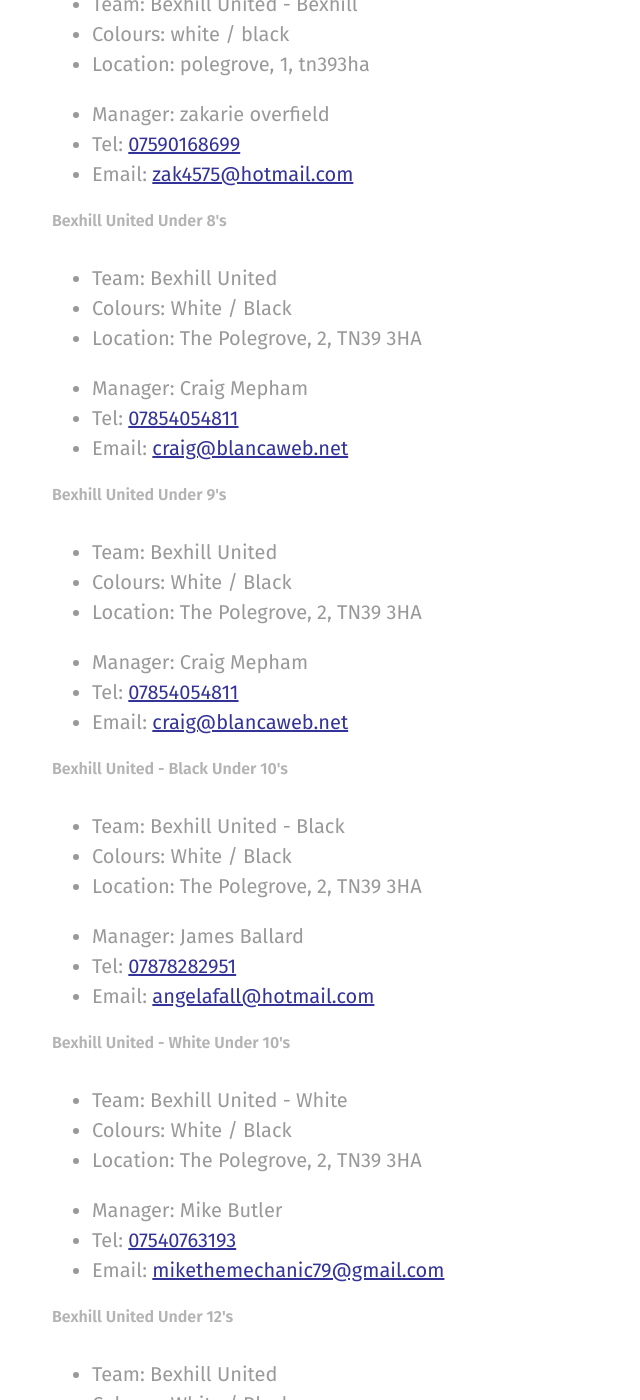
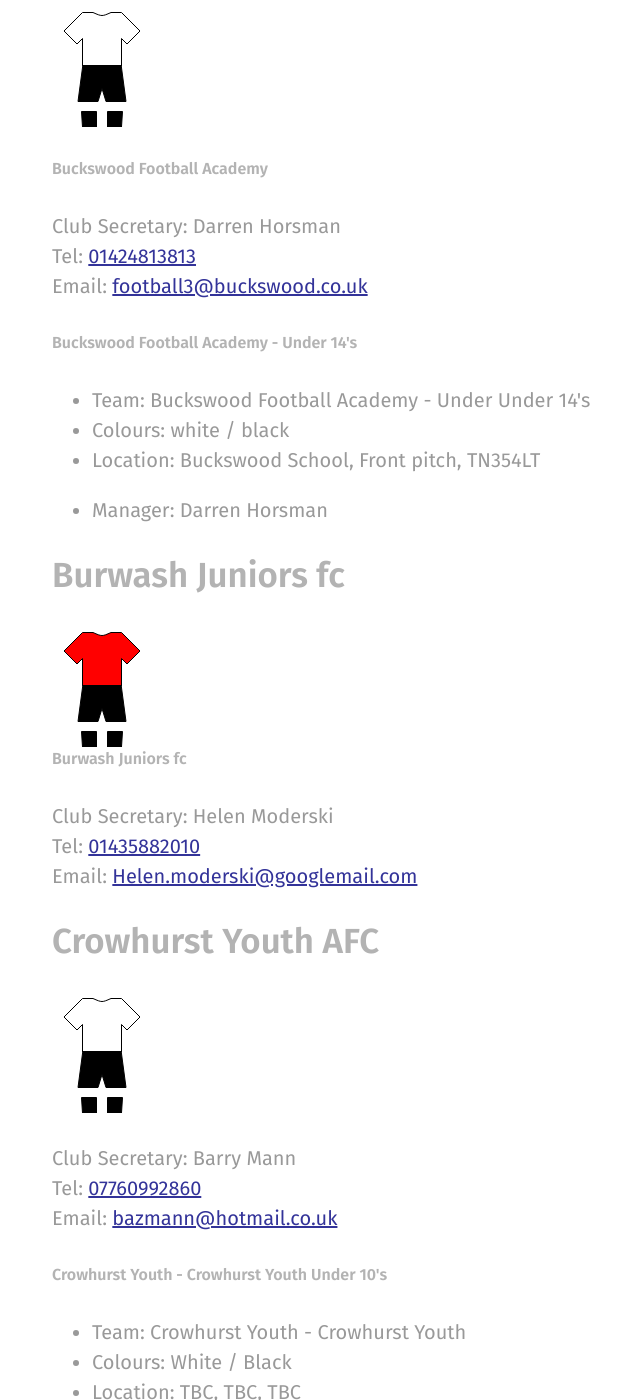
Before and after one commit to rotherleague/Rother, a Jekyll site: the page built from clubs.md, in a window 1280 px wide and 1400 px high, scrolled down 1114 px. Shown: the whole window, without its empty margins (28-668 px from the left). Built offline with Jekyll 4.4.1, drawn with Linux system fonts in a browser that asks for light colours; nearby versions of some CDN libraries; some of the changed text lies outside the part shown.

Commit message:
Update bexhill.html

```diff
--- a/_includes/clubs/bexhill.html
+++ b/_includes/clubs/bexhill.html
@@ -5,206 +5,3 @@
  </p>
  <p>Club Secretary: Simon Dunne<br>
  Email: <a href="mailto:simon_dunne@hotmail.co.uk">simon_dunne@hotmail.co.uk</a></p>
-
-
-<div>
-   <div>
-     <div>
-       <h5>Bexhill United - Bexhill Under 7's</h5>
-     </div>
-     <ul>
-       <li>Team: Bexhill United - Bexhill</li>
-       <li>Colours: white / black</li>
-       <li>Location: polegrove, 1, tn393ha</li>
-     </ul>
-     <ul>
-       <li>Manager: zakarie overfield<br>
-       </li>
-       <li>Tel: <a href="tel:07590168699">07590168699</a><br>
-       </li>
-       <li>Email: <a href="mailto:zak4575@hotmail.com">zak4575@hotmail.com</a><br>
-       </li>
-     </ul>
-   </div>
-</div>
- <div>
-   <div>
-     <div>
-       <h5>Bexhill United Under 8's</h5>
-     </div>
-     <ul>
-       <li>Team: Bexhill United</li>
-       <li>Colours: White / Black</li>
-       <li>Location: The Polegrove, 2, TN39 3HA</li>
-     </ul>
-     <ul>
-       <li>Manager: Craig Mepham<br>
-       </li>
-       <li>Tel: <a href="tel:07854054811">07854054811</a><br>
-       </li>
-       <li>Email: <a href="mailto:craig@blancaweb.net">craig@blancaweb.net</a></li>
-     </ul>
-   </div>
- </div>
- <div>
-   <div>
-     <div>
-       <h5>Bexhill United Under 9's</h5>
-     </div>
-     <ul>
-       <li>Team: Bexhill United</li>
-       <li>Colours: White / Black</li>
-       <li>Location: The Polegrove, 2, TN39 3HA</li>
-     </ul>
-     <ul>
-       <li>Manager: Craig Mepham<br>
-       </li>
-       <li>Tel: <a href="tel:07854054811">07854054811</a><br>
-       </li>
-       <li>Email: <a href="mailto:craig@blancaweb.net">craig@blancaweb.net</a></li>
-     </ul>
-   </div>
- </div>
- <div>
-   <div>
-     <div>
-       <h5>Bexhill United - Black Under 10's</h5>
-     </div>
-     <ul>
-       <li>Team: Bexhill United - Black</li>
-       <li>Colours: White / Black</li>
-       <li>Location: The Polegrove, 2, TN39 3HA</li>
-     </ul>
-     <ul>
-       <li>Manager: James Ballard<br>
-       </li>
-       <li>Tel: <a href="tel:07878282951">07878282951</a><br>
-       </li>
-       <li>Email: <a href="mailto:angelafall@hotmail.com">angelafall@hotmail.com</a><br>
-       </li>
-     </ul>
-   </div>
- </div>
- <div>
-   <div>
-     <div>
-       <h5>Bexhill United - White Under 10's</h5>
-     </div>
-     <ul>
-       <li>Team: Bexhill United - White</li>
-       <li>Colours: White / Black</li>
-       <li>Location: The Polegrove, 2, TN39 3HA</li>
-     </ul>
-     <ul>
-       <li>Manager: Mike Butler<br>
-       </li>
-       <li>Tel: <a href="tel:07540763193">07540763193</a><br>
-       </li>
-       <li>Email: <a href="mailto:mikethemechanic79@gmail.com">mikethemechanic79@gmail.com</a><br>
-       </li>
-     </ul>
-   </div>
- </div>
-
- <div>
-   <div>
-     <div>
-       <h5>Bexhill United Under 12's</h5>
-     </div>
-     <ul>
-       <li>Team: Bexhill United</li>
-       <li>Colours: White / Black</li>
-       <li>Location: The Polegrove, 2, TN29 3HA</li>
-     </ul>
-     <ul>
-       <li>Manager: Ian Rise<br>
-       </li>
-       <li>Tel: <a href="tel:0796760930">0796760930</a><br>
-       </li>
-       <li>Email: <a href="mailto:riseey1980@gmail.com">riseey1980@gmail.com</a><br>
-       </li>
-     </ul>
-   </div>
- </div>
-<div>
-   <div>
-     <div>
-       <h5>Bexhill United Under 12's</h5>
-     </div>
-     <ul>
-       <li>Team: Bexhill United</li>
-       <li>Colours: White / Black</li>
-       <li>Location: The Polegrove, 2, TN29 3HA</li>
-     </ul>
-     <ul>
-       <li>Manager: Cliff Burkin<br>
-       </li>
-       <li>Tel: <a href="tel:07572294335">07572294335</a><br>
-       </li>
-       <li>Email: <a href="mailto:cliffordburkin@gmail.com">cliffordburkin@gmail.com</a><br>
-       </li>
-     </ul>
-   </div>
- </div>
- <div>
-   <div>
-     <div>
-       <h5>Bexhill United Under 13's</h5>
-     </div>
-     <ul>
-       <li>Team: Bexhill United</li>
-       <li>Colours: White / Black</li>
-       <li>Location: The Polegrove, 3, TN39 3HA</li>
-     </ul>
-     <ul>
-       <li>Manager: Gary Saunders<br>
-       </li>
-       <li>Tel: <a href="tel:07913818521">07913818521</a><br>
-       </li>
-       <li>Email: <a href="mailto:garysaunders007@hotmail.com">garysaunders007@hotmail.com</a><br>
-       </li>
-     </ul>
-   </div>
- </div>
- <div>
-   <div>
-     <div>
-       <h5>Bexhill United Under 14's</h5>
-     </div>
-     <ul>
-       <li>Team: Bexhill United</li>
-       <li>Colours: White / Black</li>
-       <li>Location: The Polegrove, 3, TN39 3HA</li>
-     </ul>
-     <ul>
-       <li>Manager: GARY HART<br>
-       </li>
-       <li>Tel: <a href="tel:07717500536">07717500536</a><br>
-       </li>
-       <li>Email: <a href="mailto:gary.stade@gmail.com">gary.stade@gmail.com</a><br>
-       </li>
-     </ul>
-   </div>
- </div>
- <div>
-   <div>
-     <div>
-       <h5>Bexhill United Under 15's</h5>
-     </div>
-     <ul>
-       <li>Team: Bexhill United</li>
-       <li>Colours: White / Black</li>
-       <li>Location: The Polegrove, 3, TN39 3HA</li>
-     </ul>
-     <ul>
-       <li>Manager: Dan Johnson<br>
-       </li>
-       <li>Tel: <a href="tel:07753259646">07753259646</a><br>
-       </li>
-       <li>Email: <a href="mailto:emjay3691@yahoo.co.uk">emjay3691@yahoo.co.uk</a><br>
-       </li>
-     </ul>
-   </div>
- </div>
-
-<p>&nbsp;</p>
```
